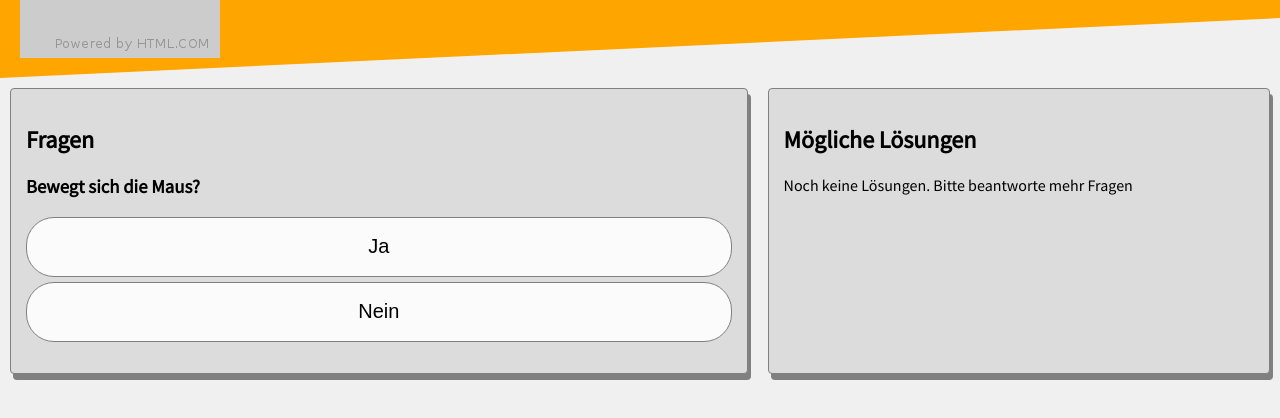
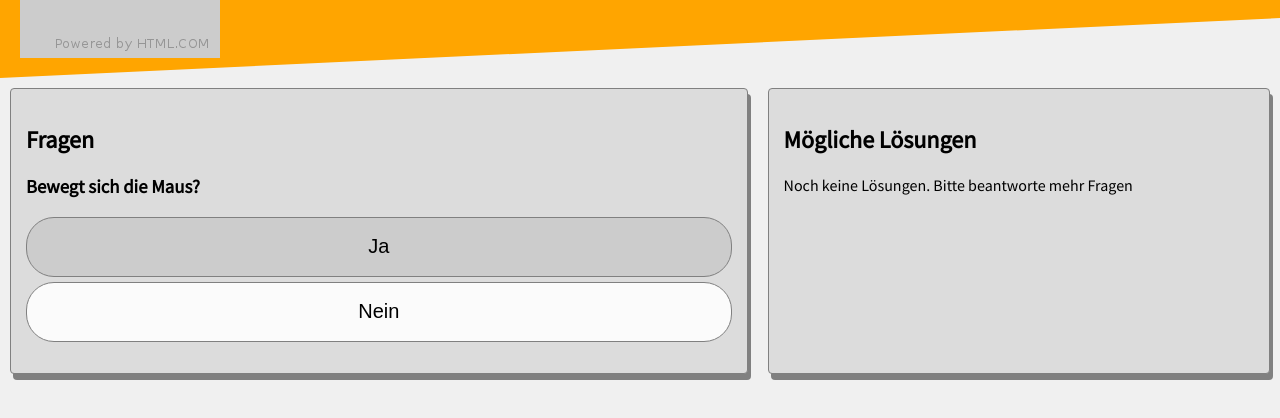
Before and after one commit to Jugendhackt/Hilfe-Neuland-Frontend, a plain HTML site: page index.html in a window 1280 px wide. In both pictures the pointer is over the button "Ja". Shown: the part 162-580 px from the top of the page. Drawn offline with Linux system fonts and the light colour scheme.

Commit message:
button:hover add

```diff
--- a/css/style.css
+++ b/css/style.css
@@ -101,3 +101,7 @@ main div ul li button {
     cursor: pointer;
     font-size: 125%;
 }
+
+main div ul li button:hover {
+    background-color: #CCCCCC;
+}
```
